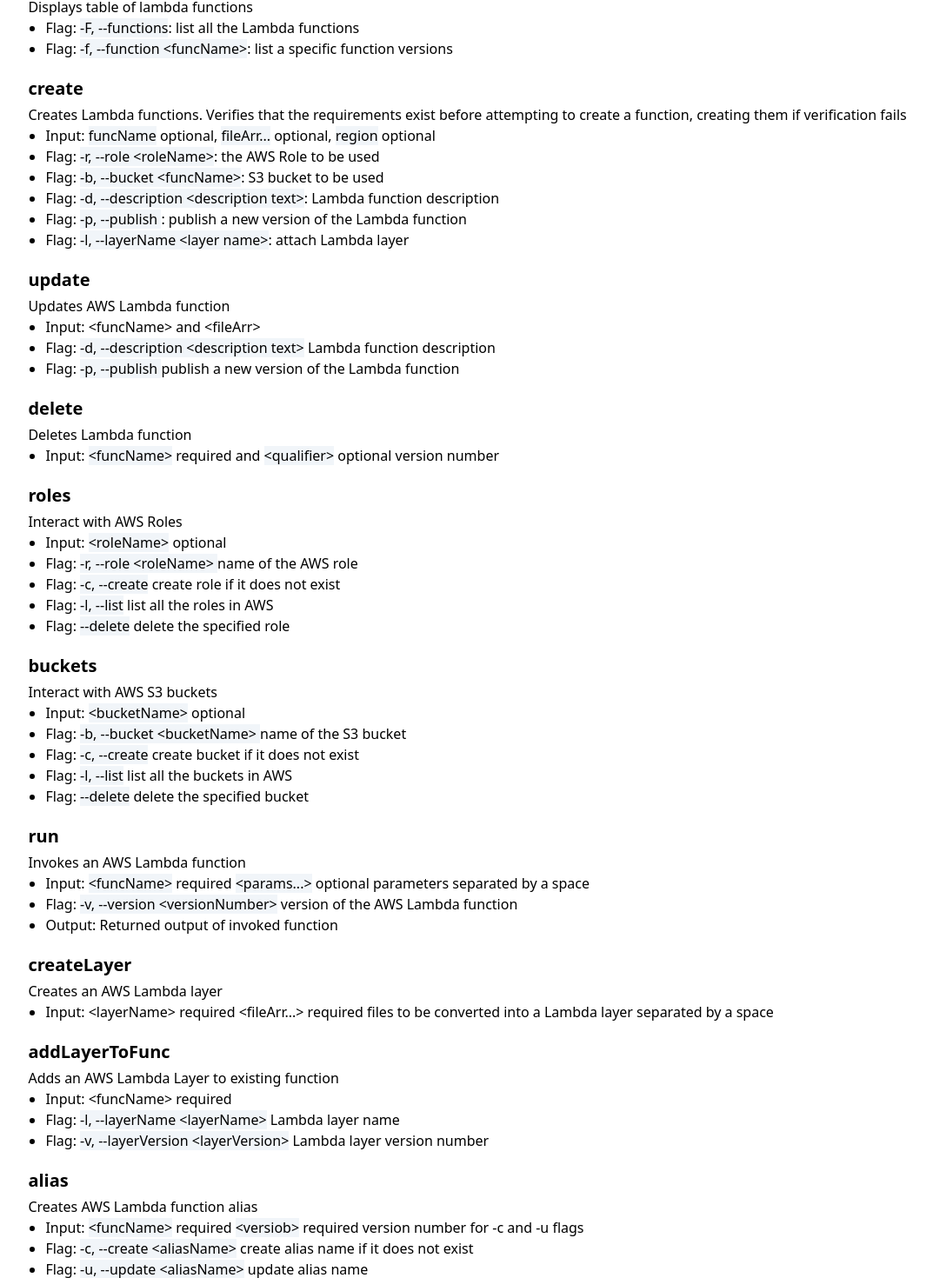
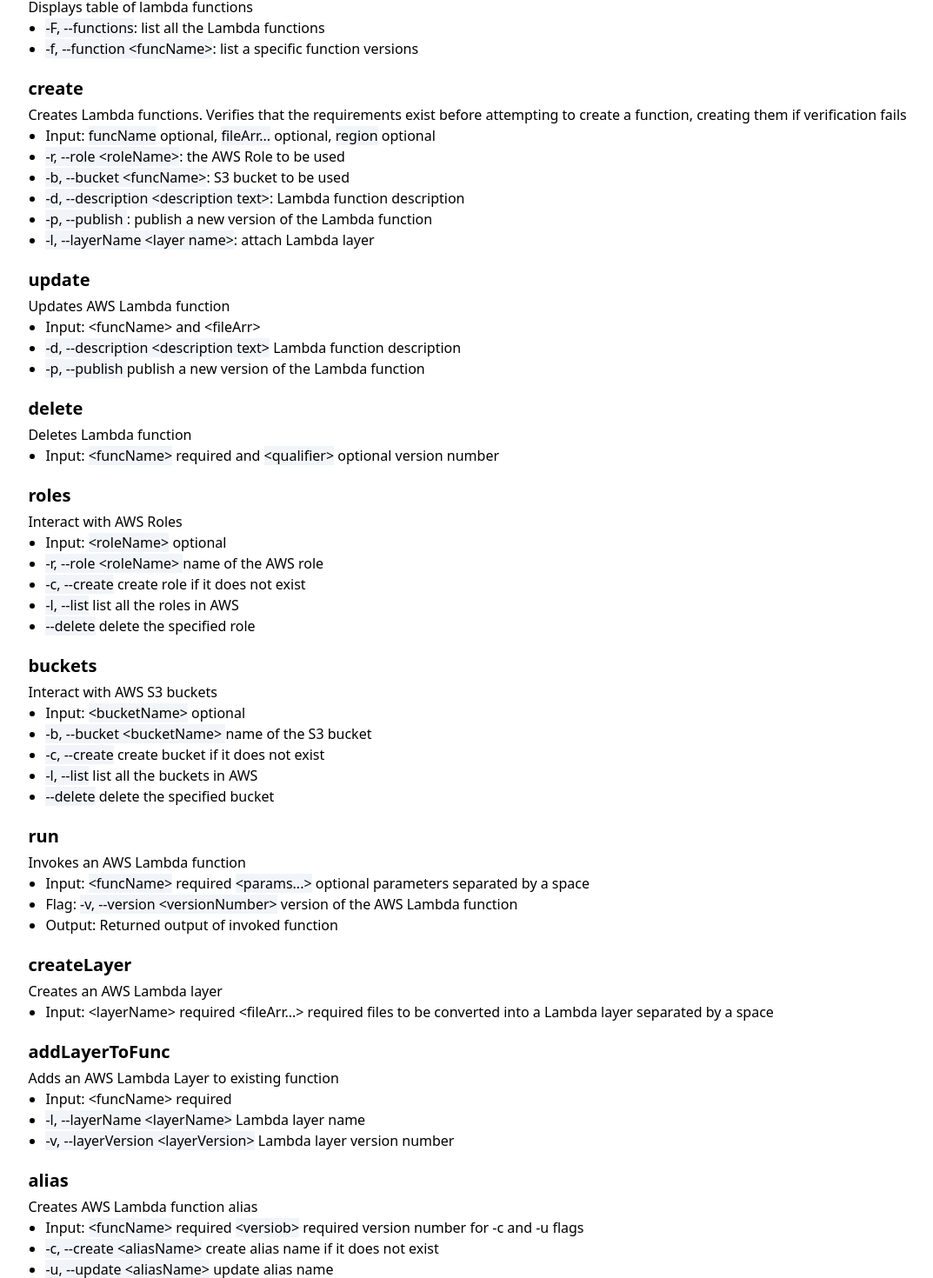
Before and after one commit to alanajs/Demo-Site, a Next.js app: page /documentation in a window 1280 px wide. Shown: the part 643-2113 px from the top of the page at 87% size, without its empty margins (189-1262 px from the left). Built offline with nearby package versions, Linux system fonts and the light colour scheme.

Commit message:
minor fixes to website

```diff
--- a/components/Footer.js
+++ b/components/Footer.js
@@ -12,7 +12,6 @@
                         <li class="mt-6"><a class="rounded outline-hidden outline-offset-4 hover:outline-double" href="mailto:tinhtarkhin@gmail.com">Email</a></li>
                         <li class="mt-6 flex flex-row rounded outline-hidden outline-offset-4 hover:outline-double">
                             <a href="https://github.com/oslabs-beta/Alana.js"><GithubIcon dark={true}/></a>
-
                         </li>
                     </ul>
                     <br/>
--- a/components/Guide.js
+++ b/components/Guide.js
@@ -2,90 +2,75 @@
 // import npm_demo from '../public/Npm_demo.png';
 
 function Guide() {
-
     return (
     <div>
-
         <main>
             <section class="bg-white pl-10 pt-10 pb-16">
-
                 <div id="quickstart">
                     <h1 class="font-extrabold text-3xl py-2">Quick Start</h1>
                     <h2 class="font-bold text-xl py-1">Installation</h2>
                     <p>Alanajs is availabile on <a href='https://www.npmjs.com/' class='text-sky-500 font-bold'>npm</a>.</p>
                     <code>npm install alanajs</code>
-
                 </div>
-
                 <div id="cli">
                     <h1 class="font-extrabold text-3xl py-2 pt-10">CLI</h1>
                     <p>Run <code>alanajs -h</code> or <code>alanajs --help</code> in your terminal to get this information from the command line.</p>
                     <p><code>alanajs command &lt;Input&gt; -flag [options]</code></p>
                     <p>See list of commands below.</p>
-
                     <h2 class="font-bold text-xl pt-5 py-1">init</h2>
                     <p>Configures access to AWS </p>
                     <ul class="list-disc pl-5">
                         <li>Input: <span class="bg-slate-100">AWS_ACCESS_KEY_ID</span> required, <span class="bg-slate-100">AWS_SECRET_ACCESS_KEY</span> required, <span class="bg-slate-100">region</span> optional,</li>
-                            <li>Flag: <span class="bg-slate-100">-r, --role &lt;roleName&gt;</span>: the AWS Role to be used</li>
-                            <li>Flag: <span class="bg-slate-100">-b, --bucket &lt;funcName&gt;</span>: S3 bucket to be used</li>
-                            <li>Flag: <span class="bg-slate-100">-u, --update</span>: set this flag to override and update AWS credentials</li>
+                        <li><span class="bg-slate-100">-r, --role &lt;roleName&gt;</span>: the AWS Role to be used</li>
+                        <li><span class="bg-slate-100">-b, --bucket &lt;funcName&gt;</span>: S3 bucket to be used</li>
+                        <li><span class="bg-slate-100">-u, --update</span>: set this flag to override and update AWS credentials</li>
                     </ul>
-
-
                     <h2 class="font-bold text-xl pt-5 py-1">list</h2>
                     <p>Displays table of lambda functions </p>
                     <ul class="list-disc pl-5">
-                            <li>Flag: <span class="bg-slate-100">-F, --functions</span>: list all the Lambda functions</li>
-                            <li>Flag: <span class="bg-slate-100">-f, --function &lt;funcName&gt;</span>: list a specific function versions</li>
+                        <li><span class="bg-slate-100">-F, --functions</span>: list all the Lambda functions</li>
+                        <li><span class="bg-slate-100">-f, --function &lt;funcName&gt;</span>: list a specific function versions</li>
                     </ul>
-
                     <h2 class="font-bold text-xl pt-5 py-1">create</h2>
                     <p> Creates Lambda functions. Verifies that the requirements exist before attempting to create a function, creating them if verification fails </p>
                     <ul class="list-disc pl-5">
                         <li>Input: <span class="bg-slate-100">funcName</span> optional, <span class="bg-slate-100">fileArr...</span> optional, <span class="bg-slate-100">region</span> optional </li>
-                            <li>Flag: <span class="bg-slate-100">-r, --role &lt;roleName&gt;</span>: the AWS Role to be used</li>
-                            <li>Flag: <span class="bg-slate-100">-b, --bucket &lt;funcName&gt;</span>: S3 bucket to be used</li>
-                            <li>Flag: <span class="bg-slate-100">-d, --description &lt;description text&gt;</span>: Lambda function description</li>
-                            <li>Flag: <span class="bg-slate-100">-p, --publish </span>: publish a new version of the Lambda function</li>
-                            <li>Flag: <span class="bg-slate-100">-l, --layerName &lt;layer name&gt;</span>: attach Lambda layer</li>
+                        <li><span class="bg-slate-100">-r, --role &lt;roleName&gt;</span>: the AWS Role to be used</li>
+                        <li><span class="bg-slate-100">-b, --bucket &lt;funcName&gt;</span>: S3 bucket to be used</li>
+                        <li><span class="bg-slate-100">-d, --description &lt;description text&gt;</span>: Lambda function description</li>
+                        <li><span class="bg-slate-100">-p, --publish </span>: publish a new version of the Lambda function</li>
+                        <li><span class="bg-slate-100">-l, --layerName &lt;layer name&gt;</span>: attach Lambda layer</li>
                     </ul>
-
                     <h2 class="font-bold text-xl pt-5 py-1">update</h2>
                     <p>Updates AWS Lambda function</p>
                     <ul class="list-disc pl-5">
                         <li>Input: &lt;funcName&gt; and &lt;fileArr&gt; </li>
-                            <li>Flag: <span class="bg-slate-100">-d, --description &lt;description text&gt;</span> Lambda function description</li>
-                            <li>Flag: <span class="bg-slate-100">-p, --publish </span> publish a new version of the Lambda function</li>
+                        <li><span class="bg-slate-100">-d, --description &lt;description text&gt;</span> Lambda function description</li>
+                        <li><span class="bg-slate-100">-p, --publish </span> publish a new version of the Lambda function</li>
                     </ul>
-
                     <h2 class="font-bold text-xl pt-5 py-1">delete</h2>
                     <p>Deletes Lambda function  </p>
                     <ul class="list-disc pl-5">
                         <li>Input: <span class="bg-slate-100">&lt;funcName&gt;</span> required and <span class="bg-slate-100">&lt;qualifier&gt;</span> optional version number </li>
                     </ul>
-
                     <h2 class="font-bold text-xl pt-5 py-1">roles</h2>
                     <p>Interact with AWS Roles  </p>
                     <ul class="list-disc pl-5">
                         <li>Input: <span class="bg-slate-100">&lt;roleName&gt;</span> optional </li>
-                            <li>Flag: <span class="bg-slate-100">-r, --role &lt;roleName&gt; </span> name of the AWS role</li>
-                            <li>Flag: <span class="bg-slate-100">-c, --create</span> create role if it does not exist</li>
-                            <li>Flag: <span class="bg-slate-100">-l, --list</span> list all the roles in AWS</li>
-                            <li>Flag: <span class="bg-slate-100">--delete</span> delete the specified role</li>
+                        <li><span class="bg-slate-100">-r, --role &lt;roleName&gt; </span> name of the AWS role</li>
+                        <li><span class="bg-slate-100">-c, --create</span> create role if it does not exist</li>
+                        <li><span class="bg-slate-100">-l, --list</span> list all the roles in AWS</li>
+                        <li><span class="bg-slate-100">--delete</span> delete the specified role</li>
                     </ul>
-
-
                     <h2 class="font-bold text-xl pt-5 py-1">buckets</h2>
                     <p>Interact with AWS S3 buckets  </p>
                     <ul class="list-disc pl-5">
                         <li>Input: <span class="bg-slate-100">&lt;bucketName&gt;</span> optional </li>
-                            <li>Flag: <span class="bg-slate-100">-b, --bucket &lt;bucketName&gt; </span> name of the S3 bucket</li>
-                            <li>Flag: <span class="bg-slate-100">-c, --create</span> create bucket if it does not exist</li>
-                            <li>Flag: <span class="bg-slate-100">-l, --list</span> list all the buckets in AWS</li>
-                            <li>Flag: <span class="bg-slate-100">--delete</span> delete the specified bucket</li>
+                        <li><span class="bg-slate-100">-b, --bucket &lt;bucketName&gt; </span> name of the S3 bucket</li>
+                        <li><span class="bg-slate-100">-c, --create</span> create bucket if it does not exist</li>
+                        <li><span class="bg-slate-100">-l, --list</span> list all the buckets in AWS</li>
+                        <li><span class="bg-slate-100">--delete</span> delete the specified bucket</li>
                     </ul>
-
                     <h2 class="font-bold text-xl pt-5 py-1">run</h2>
                     <p>Invokes an AWS Lambda function </p>
                     <ul class="list-disc pl-5">
@@ -93,32 +78,27 @@
                         <li>Flag: <span class="bg-slate-100">-v, --version &lt;versionNumber&gt;</span> version of the AWS Lambda function</li>
                         <li>Output: Returned output of invoked function </li>
                     </ul>
-
                     <h2 class="font-bold text-xl pt-5 py-1">createLayer</h2>
                     <p>Creates an AWS Lambda layer </p>
                     <ul class="list-disc pl-5">
                         <li>Input: &lt;layerName&gt; required &lt;fileArr...&gt; required files to be converted into a Lambda layer separated by a space</li>
                     </ul>
-
                     <h2 class="font-bold text-xl pt-5 py-1">addLayerToFunc</h2>
                     <p>Adds an AWS Lambda Layer to existing function </p>
                     <ul class="list-disc pl-5">
                         <li>Input: &lt;funcName&gt; required </li>
-                            <li>Flag: <span class="bg-slate-100">-l, --layerName &lt;layerName&gt;</span> Lambda layer name</li>
-                            <li>Flag: <span class="bg-slate-100">-v, --layerVersion &lt;layerVersion&gt;</span> Lambda layer version number</li>
+                        <li><span class="bg-slate-100">-l, --layerName &lt;layerName&gt;</span> Lambda layer name</li>
+                        <li><span class="bg-slate-100">-v, --layerVersion &lt;layerVersion&gt;</span> Lambda layer version number</li>
                     </ul>
-
                     <h2 class="font-bold text-xl pt-5 py-1">alias</h2>
                     <p>Creates AWS Lambda function alias </p>
                     <ul class="list-disc pl-5">
                         <li>Input: <span class="bg-slate-100">&lt;funcName&gt;</span> required <span class="bg-slate-100">&lt;versiob&gt;</span> required version number for -c and -u flags</li>
-                            <li>Flag: <span class="bg-slate-100">-c, --create &lt;aliasName&gt;</span> create alias name if it does not exist</li>
-                            <li>Flag: <span class="bg-slate-100">-u, --update &lt;aliasName&gt;</span> update alias name </li>
-                            <li>Flag: <span class="bg-slate-100">--delete</span> delete the specified alias name</li>
+                        <li><span class="bg-slate-100">-c, --create &lt;aliasName&gt;</span> create alias name if it does not exist</li>
+                        <li><span class="bg-slate-100">-u, --update &lt;aliasName&gt;</span> update alias name </li>
+                        <li><span class="bg-slate-100">--delete</span> delete the specified alias name</li>
                     </ul>
-
                 </div>
-
                 <div id="npm">
                     <h1 class="font-extrabold text-3xl py-2 pt-10">npm</h1>
                     <p>Create a .env file in the top level of your application with the following keys and values: <code>AWS_ACCESS_KEY_ID</code>,
@@ -153,8 +133,6 @@
                             <li>Output: </li>
                         </ul>
                     </ul>
-
-
                     <h2 class="font-bold text-xl pt-5 py-1">updateFunction(params)</h2>
                     <p>Updates AWS Lambda function  </p>
                     <ul class="list-disc pl-5">
@@ -164,21 +142,18 @@
                             <li><span class="bg-slate-100">funcName: </span>required string function name </li>
                         </ul>
                     </ul>
-
                     <h2 class="font-bold text-xl pt-5 py-1">deleteFunction(funcName, qualifier)</h2>
                     <p>Deletes AWS Lambda function  </p>
                     <ul class="list-disc pl-5">
                         <li><span class="bg-slate-100">funcName: </span> required string that represents function name </li>
                         <li><span class="bg-slate-100">qualifier: </span> optional string that represents version number to delete </li>
                     </ul>
-
                     <h2 class="font-bold text-xl pt-5 py-1">invoke(funcName)</h2>
                     <p>Invokes AWS Lambda function</p>
                     <ul class="list-disc pl-5">
                         <li><span class="bg-slate-100">funcName: </span> required string that represents function name </li>
                         <li>Output: Returned output of invoked function </li>
                     </ul>
-
                     <h2 class="font-bold text-xl pt-5 py-1">createLambdaLayer(params)</h2>
                     <p>Creates AWS Lambda layer  </p>
                     <ul class="list-disc pl-5">
@@ -188,7 +163,6 @@
                             <li><span class="bg-slate-100">layerName: </span>required string layer name </li>
                         </ul>
                     </ul>
-
                     <h2 class="font-bold text-xl pt-5 py-1">addLayerToFunction(funcName, layerArr)</h2>
                     <p>Adds AWS Lambda layer to existing function </p>
                     <ul class="list-disc pl-5">
@@ -198,9 +172,7 @@
                             <li><span class="bg-slate-100">layerArr: </span> required array of objects with layerName and layerVersion properties for adding layers </li>
                         </ul>
                     </ul>
-
                     <h2 class="font-bold text-xl pt-5 py-1">createAlias(params, aliasName)</h2>
-
                     <p>Creates AWS Lambda function alias </p>
                     <ul class="list-disc pl-5">
                         <li><span class="bg-slate-100">params: </span> required object which includes the following: </li>
@@ -211,7 +183,6 @@
                             <li>Output: </li>
                         </ul>
                     </ul>
-
                     <h2 class="font-bold text-xl pt-5 py-1">updateAlias(params)</h2>
                     <p>Updates AWS Lambda function alias </p>
                     <ul class="list-disc pl-5">
@@ -221,22 +192,17 @@
                             <li>Output:  </li>
                         </ul>
                     </ul>
-
                     <h2 class="font-bold text-xl pt-5 py-1">deleteAlias(params, aliasName)</h2>
                     <p>Deletes AWS Lambda function alias </p>
                     <ul class="list-disc pl-5">
-
                         <li><span class="bg-slate-100">params: </span> required object which includes the following: </li>
                         <ul class="list-disc pl-7">
                             <li><span class="bg-slate-100">funcName: </span> required string that represents function name </li>
                             <li><span class="bg-slate-100">aliasName: </span> optional string which represents name of alias; defaults to 'aliasName'</li>
                         </ul>
                     </ul>
-
                 </div>
-
             </section>
-
         </main>
     </div>
     )
--- a/components/Sidebar.js
+++ b/components/Sidebar.js
@@ -8,8 +8,7 @@
                 <div class="overflow-y-auto">
                     <ul class="flex flex-col grow py-4 space-y-5">
                         <li class="px-5">
-                        <div class="flex flex-col items-center h-8">
-                        </div>
+                            <div class="flex flex-col items-center h-8"></div>
                         </li>
                         <li>
                             <a href="#quickstart" class="relative flex flex-row items-center h-11 focus:outline-none hover:bg-gray-50 text-gray-600 hover:text-gray-800 border-l-4 border-transparent hover:border-indigo-500 pr-6">
--- a/components/Team.js
+++ b/components/Team.js
@@ -32,7 +32,6 @@
                             </Link>
                         </div>
                     </div>
-
                     <div class="bg-white font-semibold text-center rounded-3xl border shadow-lg p-10 max-w-xs m-8 bg-gray-200">
                         <img src="./Tin.jpeg" alt="Tin" width="100" height="100" className="mb-3 w-32 h-32 rounded-full mx-auto"></img>
                         <h1 class="text-lg text-gray-700"> Tin Khin </h1>
@@ -41,13 +40,11 @@
                             <Link href='https://github.com/Khin92'>
                                 <a class="px-8 tracking-wide"><GithubIcon dark={true}/></a>
                             </Link>
-
                             <Link href='https://www.linkedin.com/in/tin-khin/'>
                                 <a class="px-8 tracking-wide"><LinkedinIcon /></a>
                             </Link>
                         </div>
                     </div>
-
                     <div class="bg-white font-semibold text-center rounded-3xl border shadow-lg p-10 max-w-xs m-8 bg-gray-200">
                         <img src="./JaeHyun.png" alt="JaeHyun" width="100" height="100" className="mb-3 w-32 h-32 rounded-full mx-auto"></img>
                         <h1 class="text-lg text-gray-700"> Jae Hyun Ha </h1>
@@ -61,7 +58,6 @@
                             </Link>
                         </div>
                     </div>
-
                     <div class="bg-white font-semibold text-center rounded-3xl border shadow-lg p-10 max-w-xs m-8 bg-gray-200">
                         <img src="./eugene.png" alt="Eugene" width="100" height="100" className="mb-3 w-32 h-32 rounded-full mx-auto"></img>
                         <h1 class="text-lg text-gray-700"> Eugene Lee</h1>
@@ -77,7 +73,7 @@
                     </div>
                 </div>
             </div>
-    </div>
+        </div>
     );
 }
 
--- a/styles/styles.css
+++ b/styles/styles.css
@@ -12,13 +12,17 @@
     background-color: rgb(226 232 240);
 }
 
+* {
+    font-family: system-ui;
+  }
+/*
 #logo {
     background-color: transparent;
   }
 
 #title{
     background-color:transparent;
-}
+} */
 /* li span {
     background-color: rgb(19, 224, 112);
     }   */
```
Also changed, not shown: components/Nav.js (+3 -10 lines), pages/documentation.js (+5 -9 lines), pages/index.js (+2 -37 lines). Lines whose indentation alone changed are shown as unchanged.
